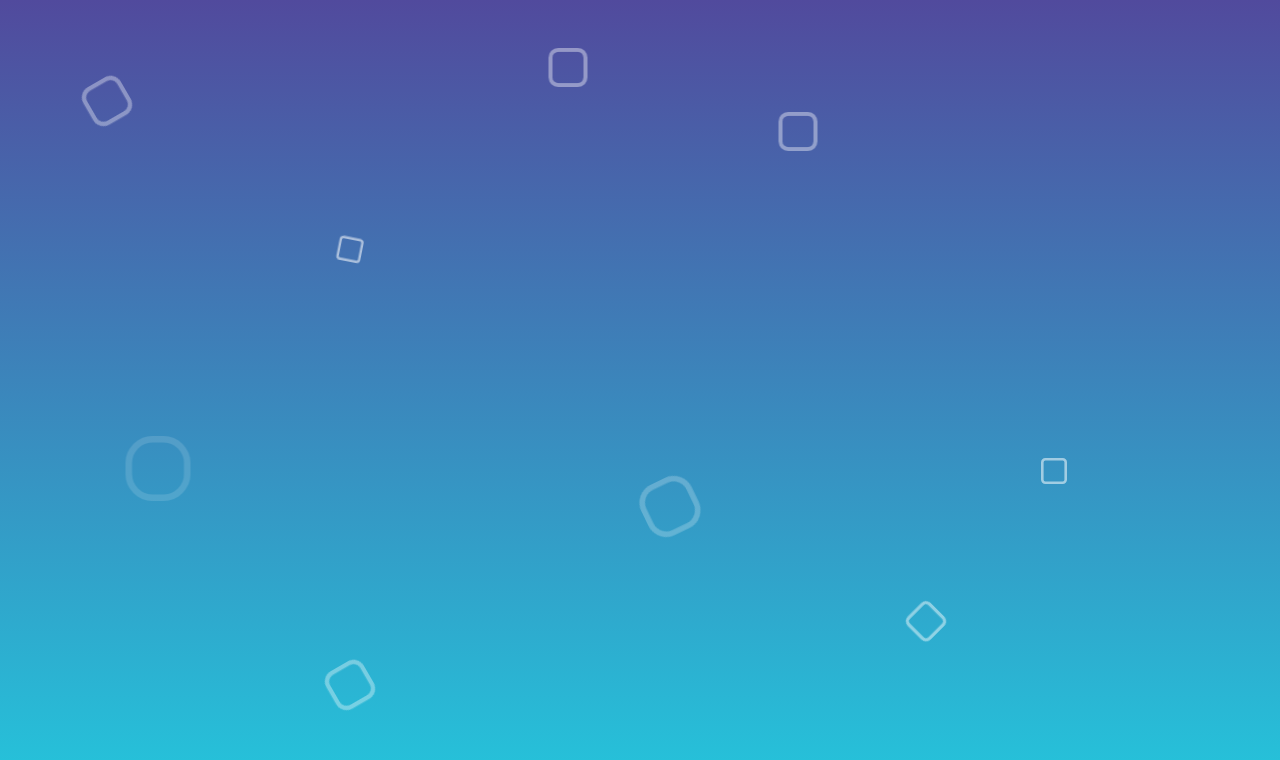
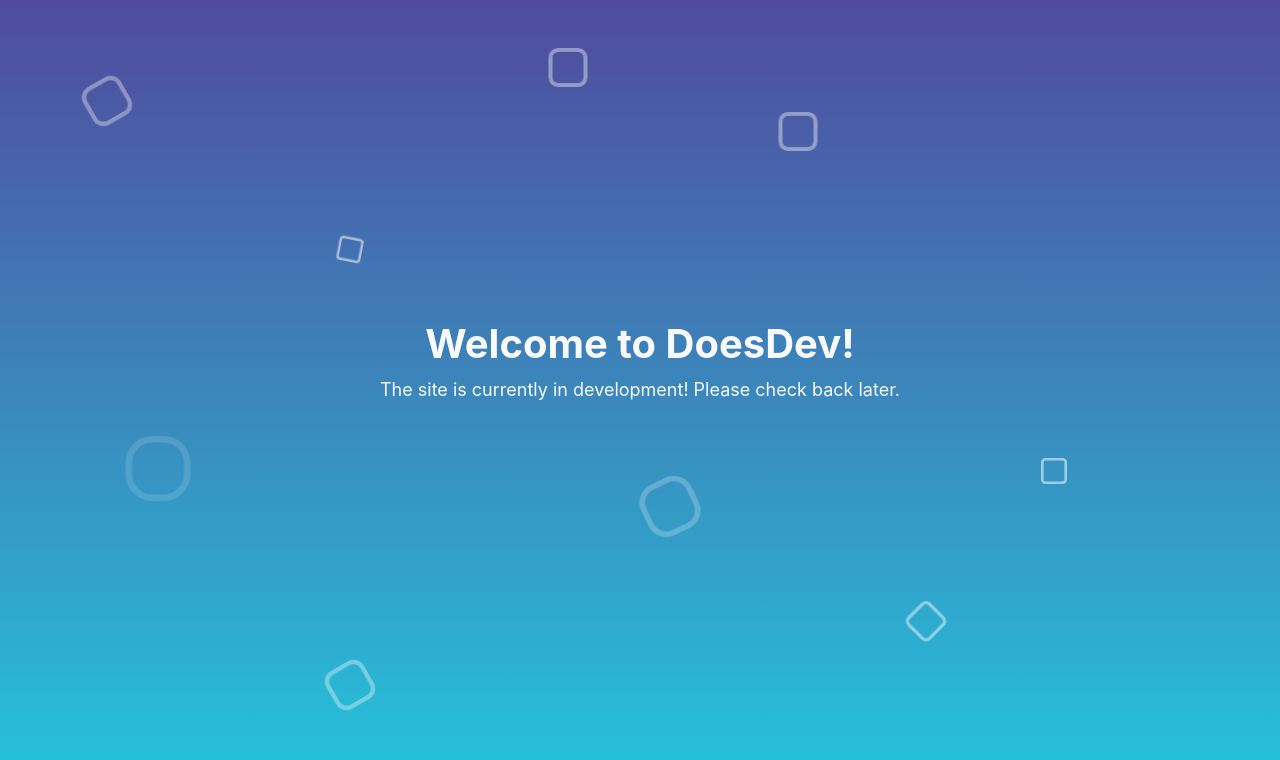
Before and after one commit to Pandaroses/DoesDev, a plain HTML site: page index.html in a window 1280 px wide. Drawn offline with nearby package versions, Linux system fonts and the light colour scheme.

Commit message:
Finished ladning page

```diff
--- a/css/style.css
+++ b/css/style.css
@@ -2,7 +2,7 @@
   margin: 0;
   padding: 0;
   box-sizing: border-box;
-}*/
+}
 html {
   background-image: url('./images/cool-background\ \(1\)\ \(1\).png');
   color: #48cae4;
@@ -58,9 +58,12 @@ body {
   color: #1b6b80;
 } */
 
-body {
+html, body {
   margin: 0;
   padding: 0;
+  height: 100%;
+  width: 100%;
+  overflow-x: hidden;
 }
 
 .wrapper {
@@ -152,3 +155,26 @@ body {
     opacity: 0;
   }
 }
+
+h1{
+  margin: 0;
+}
+/* .center {
+  position: absolute;
+  top: 50%;
+  left: 50%;
+  transform: translate(-50%, -50%);
+} */
+.main{
+  height: 10em;
+  position: relative;
+}
+
+.main{
+    display: block;
+  margin-left: auto;
+  margin-right: auto;
+  position: absolute;               /* 2 */
+  top: 50%;                         /* 3 */
+  transform: translate(0, -50%)
+}
--- a/index.html
+++ b/index.html
@@ -2,6 +2,7 @@
 <html lang="en">
   <head>
     <link rel="stylesheet" type="text/css" href="css/style.css" />
+    <link href="https://cdnjs.cloudflare.com/ajax/libs/font-awesome/5.13.0/css/all.min.css" rel="stylesheet">
     <!-- <link rel="stylesheet" type="text/css" href="css/grid.css" /> -->
     <title>DoesDev</title>
     <link
@@ -13,6 +14,10 @@
   </head>
   <body>
         <div class="wrapper">
+          <div class="main col-sm-10 col-sm offset-1 center">
+            <h1 class="text text-center text-light font-weight-bolder">Welcome to DoesDev!</h1>
+            <p class="text text-light text-center font-weight-normal" style="font-size: large;">The site is currently in development! Please check back later.</p>
+          </div>
           <div class="box">
             <div></div>
             <div></div>
```
Lines whose indentation alone changed are shown as unchanged.
